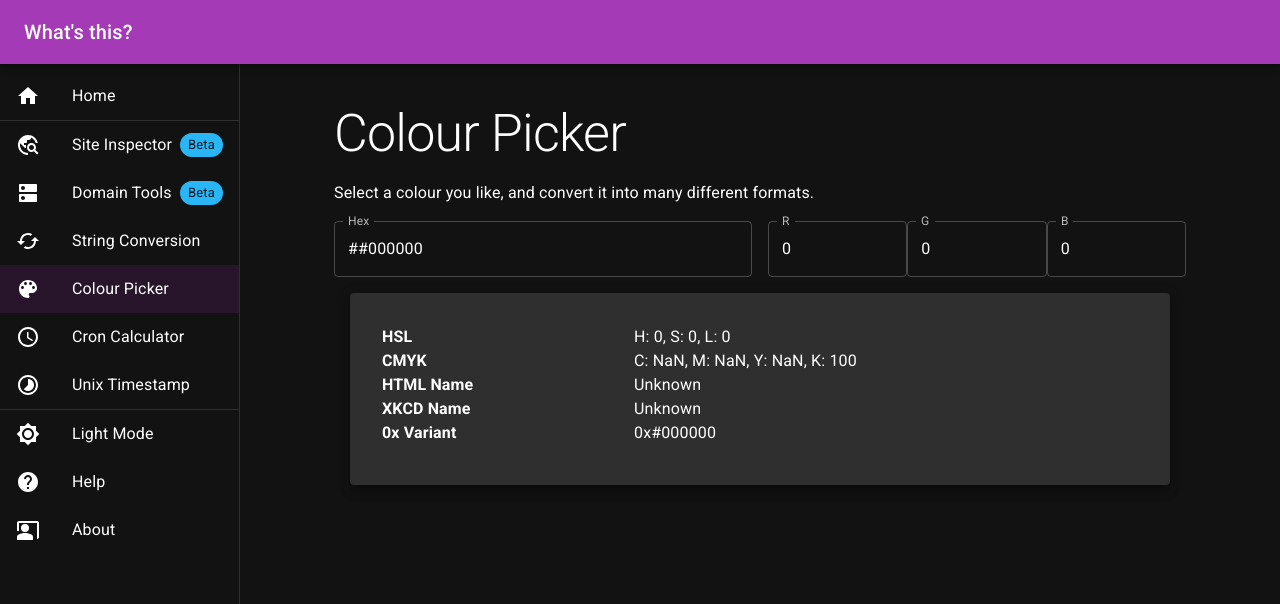
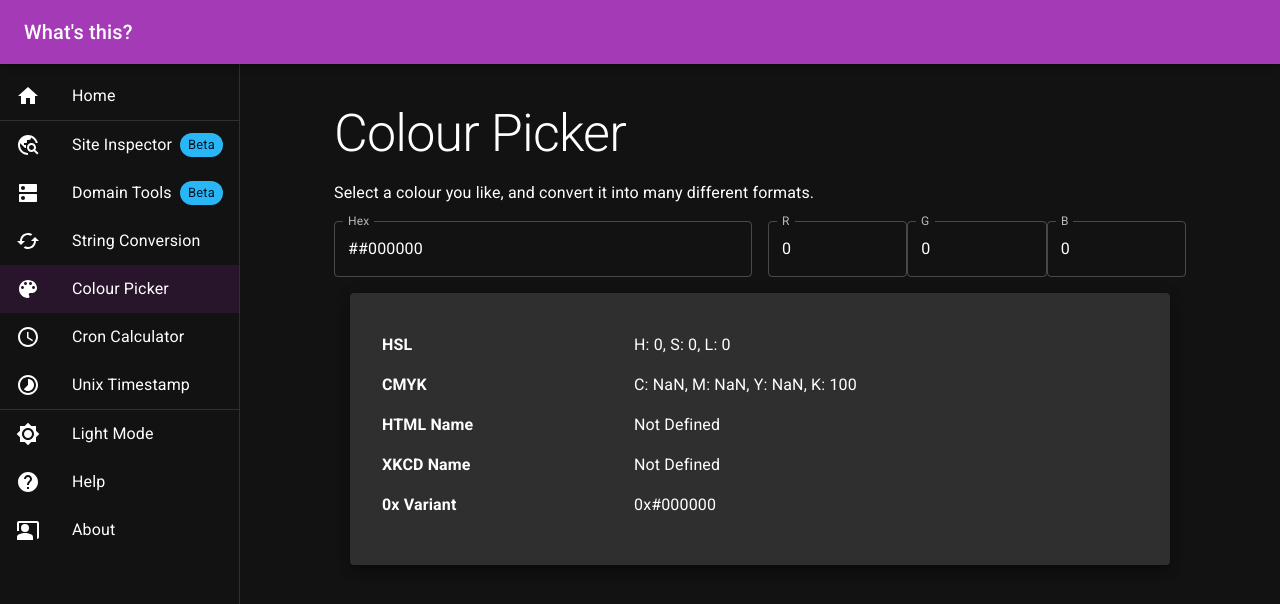
Before and after one commit to soup-bowl/whatsth.is, a React (Create React App) app: page /#/colour in a window 1280 px wide. Shown: the top 604 px of the page. Built offline with nearby package versions, Linux system fonts and the light colour scheme.

Commit message:
Visual adjustments.

```diff
--- a/src/pages/colour.tsx
+++ b/src/pages/colour.tsx
@@ -112,7 +112,7 @@ const ColourPickerPage = () => {
 				<CardContent>
 					<Grid container>
 						{colourInfo.map((item) => (
-							<Grid key={item.key} item container>
+							<Grid key={item.key} item container marginY={1}>
 								<Grid item xs={12} sm={4}>
 									<Typography sx={{ fontWeight: 'bold' }}>{item.key}</Typography>
 								</Grid>
--- a/src/utils/colourUtils.ts
+++ b/src/utils/colourUtils.ts
@@ -109,5 +109,5 @@ const getColorName = (hexColor: string, collective: { [key: string]: string }):
 		}
 	}
 
-	return "Unknown";
+	return "Not Defined";
 }
```
